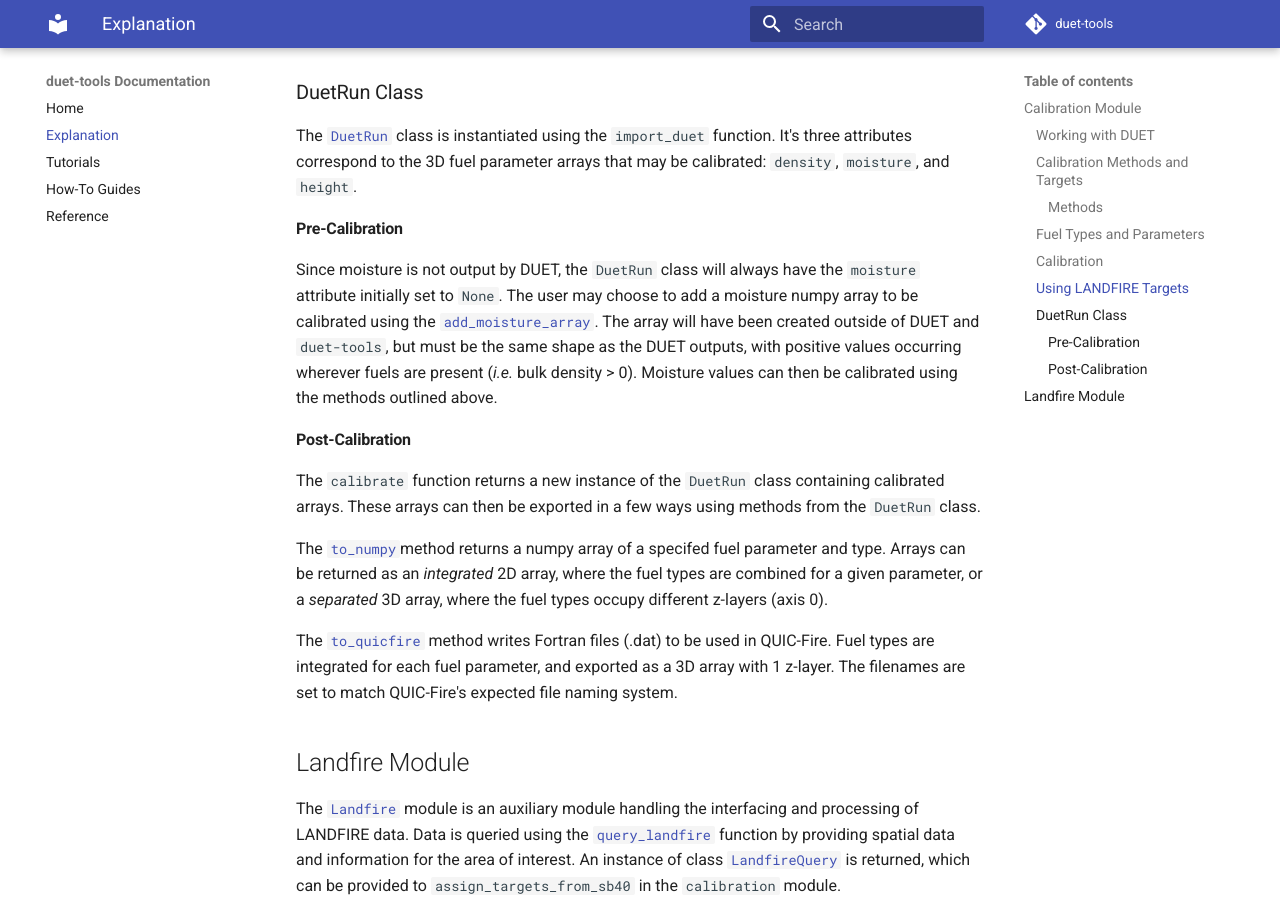
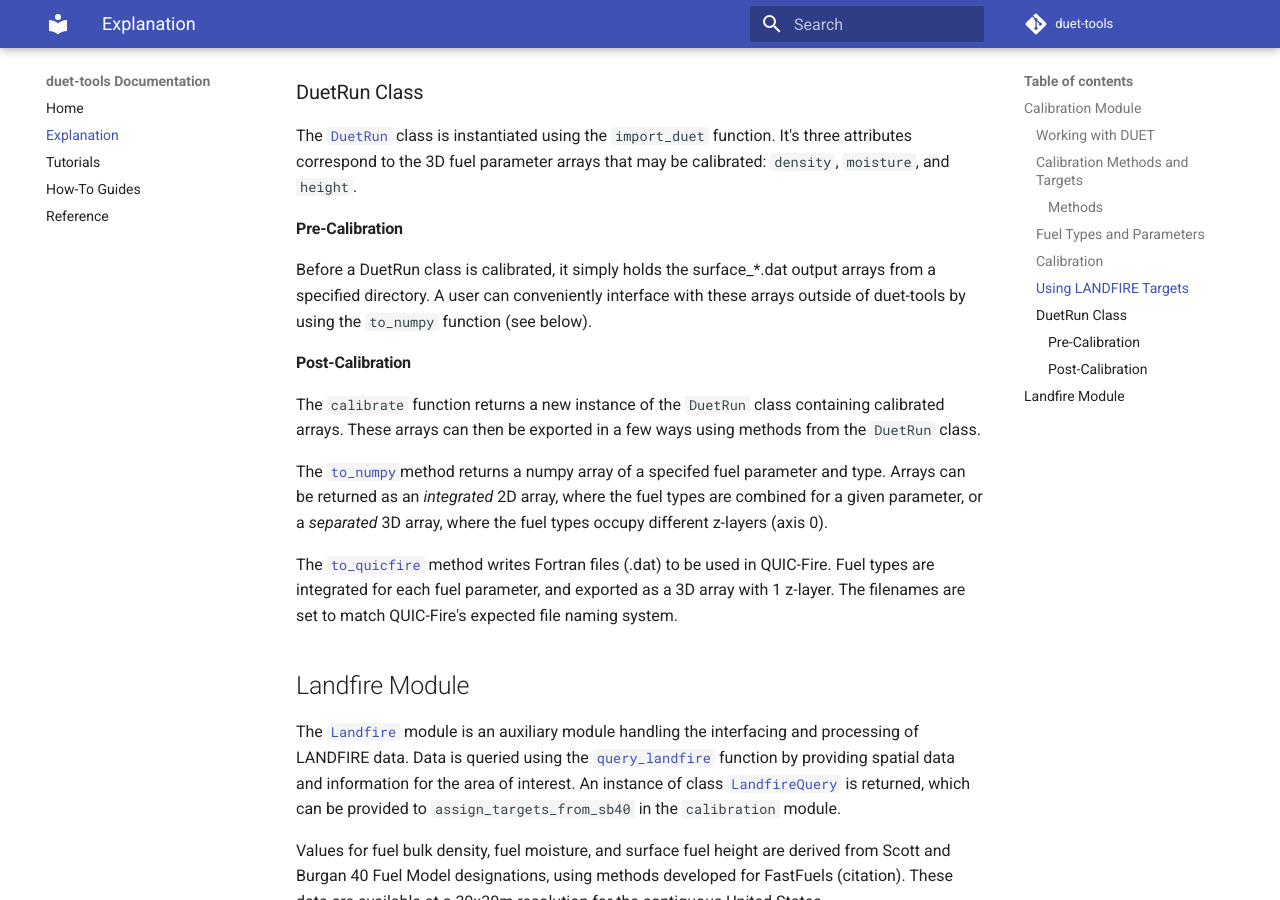
Before and after one commit to nmc-cafes/duet-tools, an MkDocs documentation site: the page built from docs/explanation.md, in a window 1280 px wide and 900 px high, scrolled down 2620 px. Built offline with MkDocs 1.6.1 and Material for MkDocs 9.7.7, drawn with Linux system fonts in a browser that asks for light colours; comment, search, counter and statistics services are not loaded; some of the changed text lies outside the part shown.

Commit message:
Update docs for surface moist

```diff
--- a/docs/explanation.md
+++ b/docs/explanation.md
@@ -6,7 +6,7 @@
 
 The `duet-tools` package assumes that the user has a license and acces to the DUET program, developed by Los Alamos National Lab. DUET distributes surface fuels based on the locations of tree canopies, the prevailing wind direction, and the time since fire. The user is responsible for parameterizing and running DUET; all calibibration in `duet-tools` is done post-hoc. By default, DUET will output two files called *surface_rhof.dat* and *surface_depth.dat*, which are Fortran-formatted arrays representing the surface fuel bulk density and surface fuel height. They are 3D arrays where the first z layer (axis 0) is represents grass density/height, and the second layer represents tree litter density/height.
 
-*NOTE: Currently DUET supports only grass and litter fuel types. Future versions of DUET may support multiple types of tree litter. Currently `duet-tools` only supports a single tree litter fuel type.*
+*NOTE: Currently `duet-tools` supports only grass and litter fuel types. Future versions of `duet-tools` may support multiple types of tree litter.*
 
 The [`import_duet`](reference.md#duet_tools.calibration.import_duet) function assumes that the DUET outputs have not been renamed. The user must provide the correct x and y dimensions of the DUET. Once DUET output files are imported, the resulting [`DuetRun`](reference.md#duet_tools.calibration.DuetRun) object stores and orgainzes the arrays for all subsequent manipulations.
 
@@ -49,7 +49,7 @@
 
 #### Pre-Calibration
 
-Since moisture is not output by DUET, the `DuetRun` class will always have the `moisture` attribute initially set to `None`. The user may choose to add a moisture numpy array to be calibrated using the [`add_moisture_array`](reference.md#duet_tools.calibration.add_moisture_array). The array will have been created outside of DUET and `duet-tools`, but must be the same shape as the DUET outputs, with positive values occurring wherever fuels are present (*i.e.* bulk density > 0). Moisture values can then be calibrated using the methods outlined above.
+Before a DuetRun class is calibrated, it simply holds the surface_*.dat output arrays from a specified directory. A user can conveniently interface with these arrays outside of duet-tools by using the `to_numpy` function (see below).
 
 #### Post-Calibration
 
```
